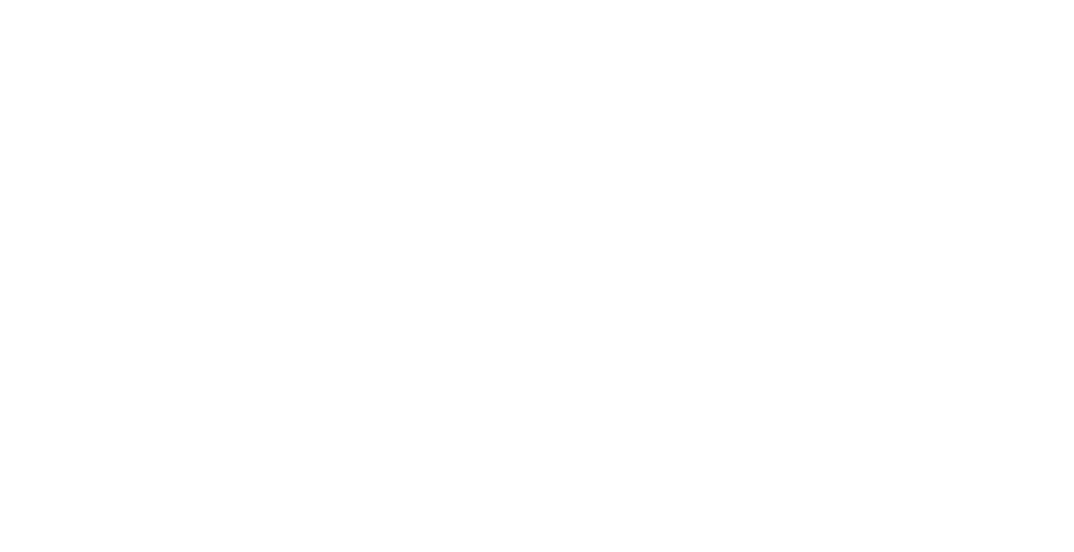
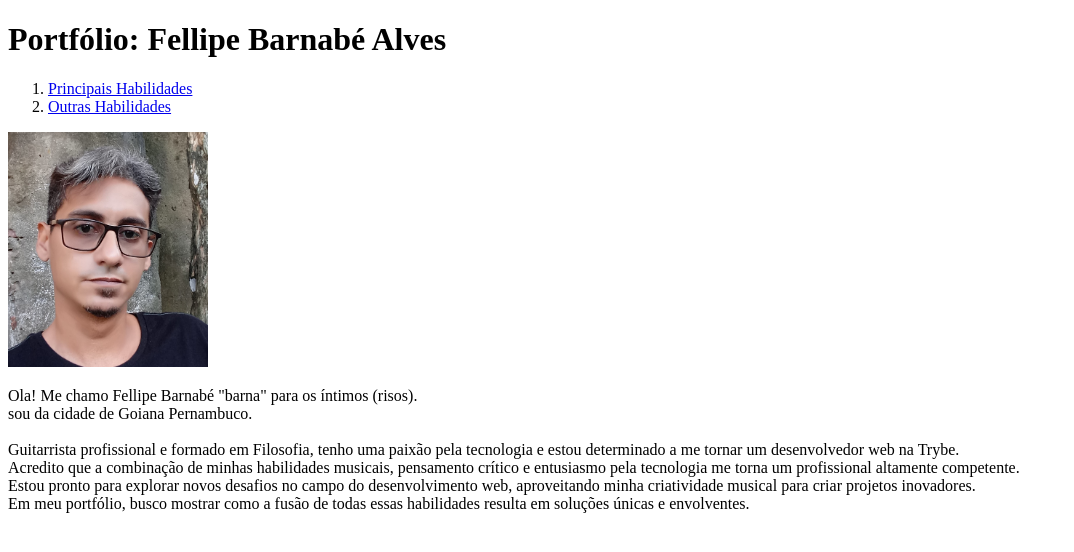
Before and after one commit to FellipeBarnabe/FellipeBarnabe.github.io, a plain HTML site: page Index.html in a window 1280 px wide. Shown: the whole page, without its empty margins (0-1074 px from the left). Drawn offline with Linux system fonts and the light colour scheme.

Commit message:
primeirocommitportfolio

```diff
--- a/Index.html
+++ b/Index.html
@@ -1,12 +1,27 @@
 <!DOCTYPE html>
-<html lang="en">
+<html lang="pt-br">
 <head>
     <meta charset="UTF-8">
     <meta http-equiv="X-UA-Compatible" content="IE=edge">
     <meta name="viewport" content="width=device-width, initial-scale=1.0">
-    <title>Document</title>
+    <title>Meu Portfólio</title>
 </head>
 <body>
+    <h1>Portfólio: Fellipe Barnabé Alves</h1>
+    <ol>
+        <li><a href="#" target="_blank">Principais Habilidades</a></li>
+        <li><a href="#" target="_blank">Outras Habilidades</a></li>
+    </ol>
+    <img src="./Assets/Fotominha.jpg" width="200px" alt="minhafoto">
+    <p>  Ola! Me chamo Fellipe Barnabé "barna" para os íntimos (risos). <br>
+         sou da cidade de Goiana Pernambuco. <br><br> Guitarrista profissional e formado em Filosofia, tenho uma paixão pela tecnologia e estou determinado a me tornar um desenvolvedor web na Trybe. <br>
+          Acredito que a combinação de minhas habilidades musicais, pensamento crítico e entusiasmo pela tecnologia me torna um profissional altamente competente. <br>
+          Estou pronto para explorar novos desafios no campo do desenvolvimento web, aproveitando minha criatividade musical para criar projetos inovadores. <br>
+          Em meu portfólio, busco mostrar como a fusão de todas essas habilidades resulta em soluções únicas e envolventes.
 
+
+
+
+        </p>
 </body>
 </html>
```
Also changed, not shown: Assets/Fotominha.jpg (added).
